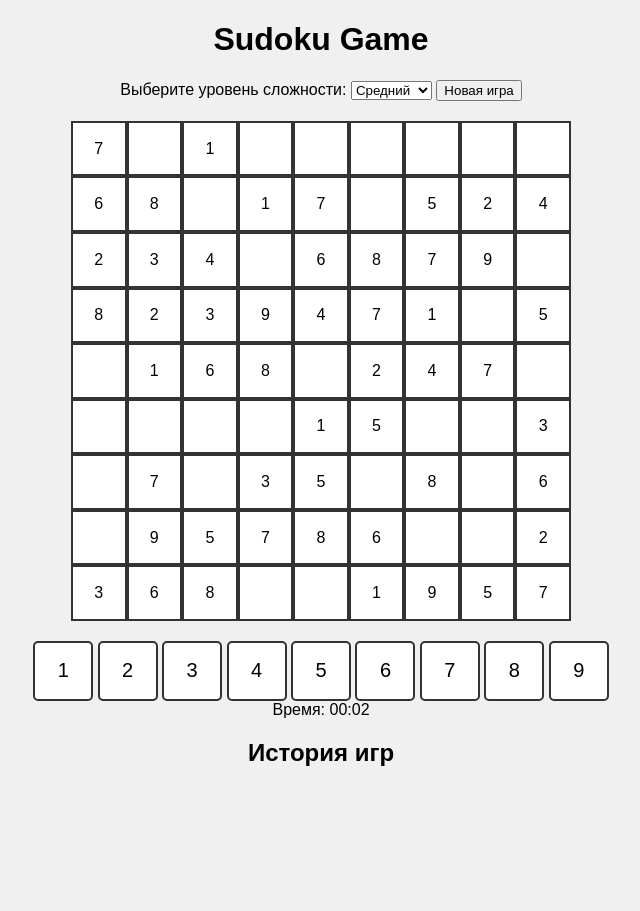
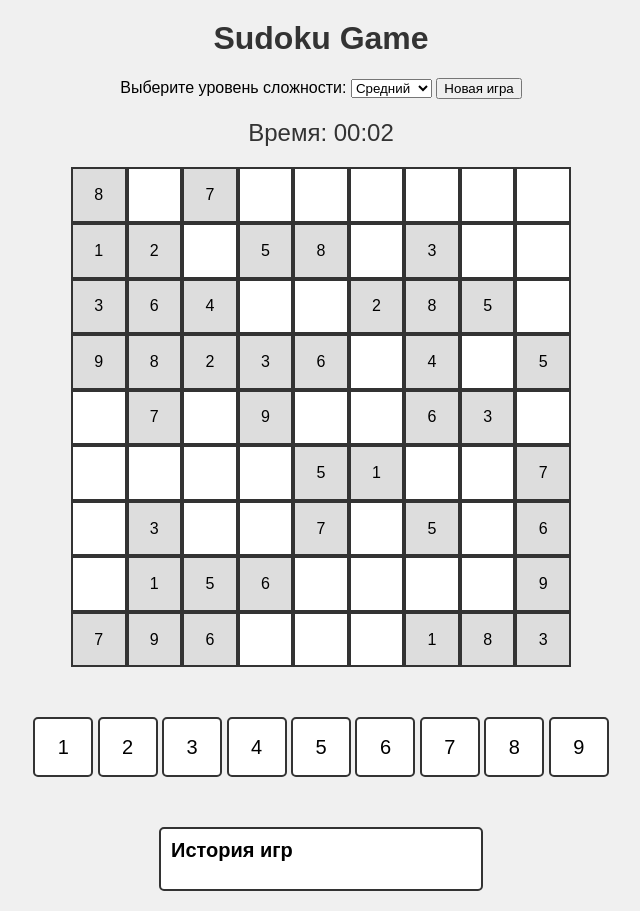
Before and after one commit to vi-ii-mmvii/Special-for-Saya, a plain HTML site: page sudoku.html in a window 1280 px wide. Both pictures are taken after a click on the button "Новая игра". Shown: the whole page, without its empty margins (319-959 px from the left). Before the commit the page ends 800 px from the top, so only its background shows below. Drawn offline with Linux system fonts and the light colour scheme.

Commit message:
Update sudoku.html

```diff
--- a/sudoku.html
+++ b/sudoku.html
@@ -2,6 +2,7 @@
 <html lang="ru">
 <head>
   <meta charset="UTF-8" />
+  <meta name="viewport" content="width=device-width, initial-scale=1.0" />
   <title>Sudoku Game</title>
   <style>
     body {
@@ -10,6 +11,18 @@
       text-align: center;
       margin: 0;
       padding: 0;
+    }
+    h1 {
+      color: #333;
+      margin-top: 20px;
+    }
+    #controls {
+      margin: 20px auto;
+    }
+    #timer {
+      font-size: 24px;
+      margin: 10px;
+      color: #333;
     }
     #board {
       display: grid;
@@ -32,6 +45,21 @@
       background-color: #f0f0f0;
       cursor: pointer;
     }
+    .selected {
+      background-color: #97968a;
+      cursor: crosshair;
+    }
+    .fixed {
+      background-color: #ddd;
+      cursor: default;
+    }
+    .error {
+      background-color: #f88;
+    }
+    #buttons {
+      margin: 50px auto;
+      gap: 10px;
+    }
     button.number {
       width: 60px;
       height: 60px;
@@ -40,9 +68,33 @@
       border-radius: 5px;
       background-color: #fff;
       cursor: pointer;
+      transition: background-color 0.3s ease;
     }
     button.number:hover {
       background-color: #ddd;
+    }
+    /* Секция истории игр */
+    #history {
+      margin: 20px auto;
+      width: 300px;
+      text-align: left;
+      background-color: #fff;
+      padding: 10px;
+      border: 2px solid #333;
+      border-radius: 5px;
+    }
+    #history h2 {
+      margin-top: 0;
+      font-size: 20px;
+    }
+    #history ul {
+      list-style: none;
+      padding-left: 0;
+    }
+    #history li {
+      border-bottom: 1px solid #ccc;
+      padding: 5px 0;
+      font-size: 16px;
     }
   </style>
 </head>
@@ -51,15 +103,15 @@
   <div id="controls">
     <label for="difficulty">Выберите уровень сложности: </label>
     <select id="difficulty">
-      <option value="20">Лёгкий</option>
-      <option value="30" selected>Средний</option>
+      <option value="30">Лёгкий</option>
+      <option value="40" selected>Средний</option>
       <option value="50">Сложный</option>
     </select>
     <button id="newGame">Новая игра</button>
   </div>
+  <div id="timer">Время: 00:00</div>
   <div id="board"></div>
   <div id="buttons">
-    <!--desk will spawn by JS-->
     <button class="number" id="1">1</button>
     <button class="number" id="2">2</button>
     <button class="number" id="3">3</button>
@@ -70,15 +122,34 @@
     <button class="number" id="8">8</button>
     <button class="number" id="9">9</button>
   </div>
-  <div id="timer">Время: 00:00</div>
+  <!-- Секция истории игр -->
   <div id="history">
     <h2>История игр</h2>
     <ul id="historyList"></ul>
   </div>
+
   <script>
+    let timerInterval;
+    let secondsElapsed = 0;
+    let gameCount = 0; // номер игры
+    let gameHistory = []; // массив истории игр
+
+    function updateTimer() {
+      secondsElapsed++;
+      const minutes = String(Math.floor(secondsElapsed / 60)).padStart(2, '0');
+      const seconds = String(secondsElapsed % 60).padStart(2, '0');
+      document.getElementById('timer').textContent = `Время: ${minutes}:${seconds}`;
+    }
+
+    function startTimer() {
+      clearInterval(timerInterval);
+      secondsElapsed = 0;
+      document.getElementById('timer').textContent = 'Время: 00:00';
+      timerInterval = setInterval(updateTimer, 1000);
+    }
+
     function generateSudoku() {
-    const board = Array.from({ length: 9 }, () => Array(9).fill(0)); //еще нет цифр
-//размер
+      const board = Array.from({ length: 9 }, () => Array(9).fill(0));
       function isValid(board, row, col, num) {
         for (let i = 0; i < 9; i++) {
           if (board[row][i] === num || board[i][col] === num) return false;
@@ -92,7 +163,6 @@
         }
         return true;
       }
-
       function shuffle(array) {
         for (let i = array.length - 1; i > 0; i--) {
           const j = Math.floor(Math.random() * (i + 1));
@@ -100,12 +170,11 @@
         }
         return array;
       }
-
       function solve(board) {
         for (let row = 0; row < 9; row++) {
           for (let col = 0; col < 9; col++) {
             if (board[row][col] === 0) {
-            const numbers = shuffle([1,2,3,4,5,6,7,8,9]); //меняем слогаемые в ряду
+              const numbers = shuffle([1,2,3,4,5,6,7,8,9]);
               for (let num of numbers) {
                 if (isValid(board, row, col, num)) {
                   board[row][col] = num;
@@ -119,12 +188,11 @@
         }
         return true;
       }
-
       solve(board);
       return board;
     }
+
     function createPuzzle(solution, blanksCount) {
-    //клонируем решенный судоку чтобы спрятать числа
       const puzzle = solution.map(row => row.slice());
       let removed = 0;
       while (removed < blanksCount) {
@@ -137,6 +205,7 @@
       }
       return puzzle;
     }
+
     function renderBoard(board) {
       const boardContainer = document.getElementById('board');
       boardContainer.innerHTML = '';
@@ -154,6 +223,7 @@
         }
       }
     }
+
     let activeSquare = null;
 
     function setupBoardInteraction(solution) {
@@ -187,8 +257,9 @@ function fillActiveSquare(enteredValue, solution) {
           checkGameCompleted();
         } else {
           activeSquare.classList.add('error');
-      // игра не вылетает
-      setTimeout(() => activeSquare.classList.remove('error'), 500);
+          setTimeout(() => {
+            activeSquare.classList.remove('error');
+          }, 500);
         }
       }
     }
@@ -198,37 +269,9 @@ function fillActiveSquare(enteredValue, solution) {
         fillActiveSquare(parseInt(event.key, 10), sudokuSolution);
       }
     });
-  let timerInterval;
-    let secondsElapsed = 0;
-
-    function updateTimer() {
-      secondsElapsed++;
-      const minutes = String(Math.floor(secondsElapsed / 60)).padStart(2, '0');
-      const seconds = String(secondsElapsed % 60).padStart(2, '0');
-      document.getElementById('timer').textContent = `Время: ${minutes}:${seconds}`;
-    }
-
-    function startTimer() {
-      clearInterval(timerInterval);
-      secondsElapsed = 0;
-      document.getElementById('timer').textContent = 'Время: 00:00';
-      timerInterval = setInterval(updateTimer, 1000);
-    }
-
-    function startGame() {
-      const blanksCount = parseInt(document.getElementById('difficulty').value, 10);
-      sudokuSolution = generateSudoku();
-      const puzzleBoard = createPuzzle(sudokuSolution, blanksCount);
-      renderBoard(puzzleBoard);
-      setupBoardInteraction(sudokuSolution);
-      startTimer();
-    }
-
-    document.getElementById('newGame').addEventListener('click', startGame);
-    let gameCount = 0;
-    let gameHistory = [];
 
     function checkGameCompleted() {
+      // Проверяем, заполнены ли все клетки (у которых стоит класс fixed)
       const fixedCount = document.querySelectorAll('#board .square.fixed').length;
       if (fixedCount === 81) {
         clearInterval(timerInterval);
@@ -242,6 +285,7 @@ function fillActiveSquare(enteredValue, solution) {
       const minutes = String(Math.floor(secondsElapsed / 60)).padStart(2, '0');
       const seconds = String(secondsElapsed % 60).padStart(2, '0');
       const timeStr = `${minutes}:${seconds}`;
+      // Добавляем запись в историю игр
       gameHistory.push({ game: gameCount, time: timeStr });
       updateHistoryDisplay();
     }
@@ -255,6 +299,23 @@ function fillActiveSquare(enteredValue, solution) {
         historyList.appendChild(li);
       });
     }
+
+    function startGame() {
+      const blanksCount = parseInt(document.getElementById('difficulty').value, 10);
+      sudokuSolution = generateSudoku();
+      const puzzleBoard = createPuzzle(sudokuSolution, blanksCount);
+      renderBoard(puzzleBoard);
+      setupBoardInteraction(sudokuSolution);
+      startTimer();
+    }
+
+    let sudokuSolution = generateSudoku();
+    const puzzleBoard = createPuzzle(sudokuSolution, 40);
+    renderBoard(puzzleBoard);
+    setupBoardInteraction(sudokuSolution);
+    startTimer();
+
+    document.getElementById('newGame').addEventListener('click', startGame);
   </script>
 </body>
 </html>
```
Lines whose indentation alone changed are shown as unchanged.
